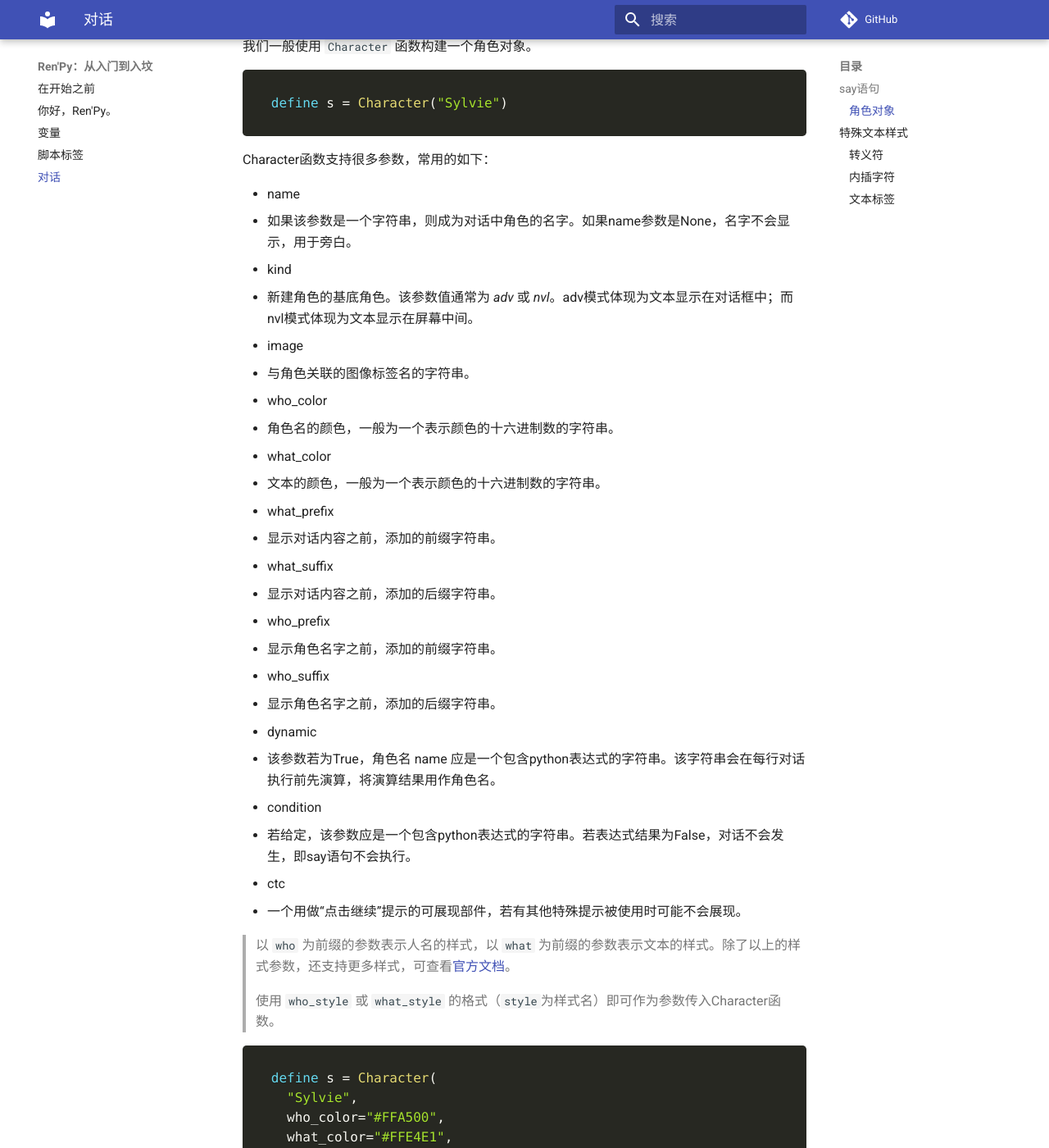
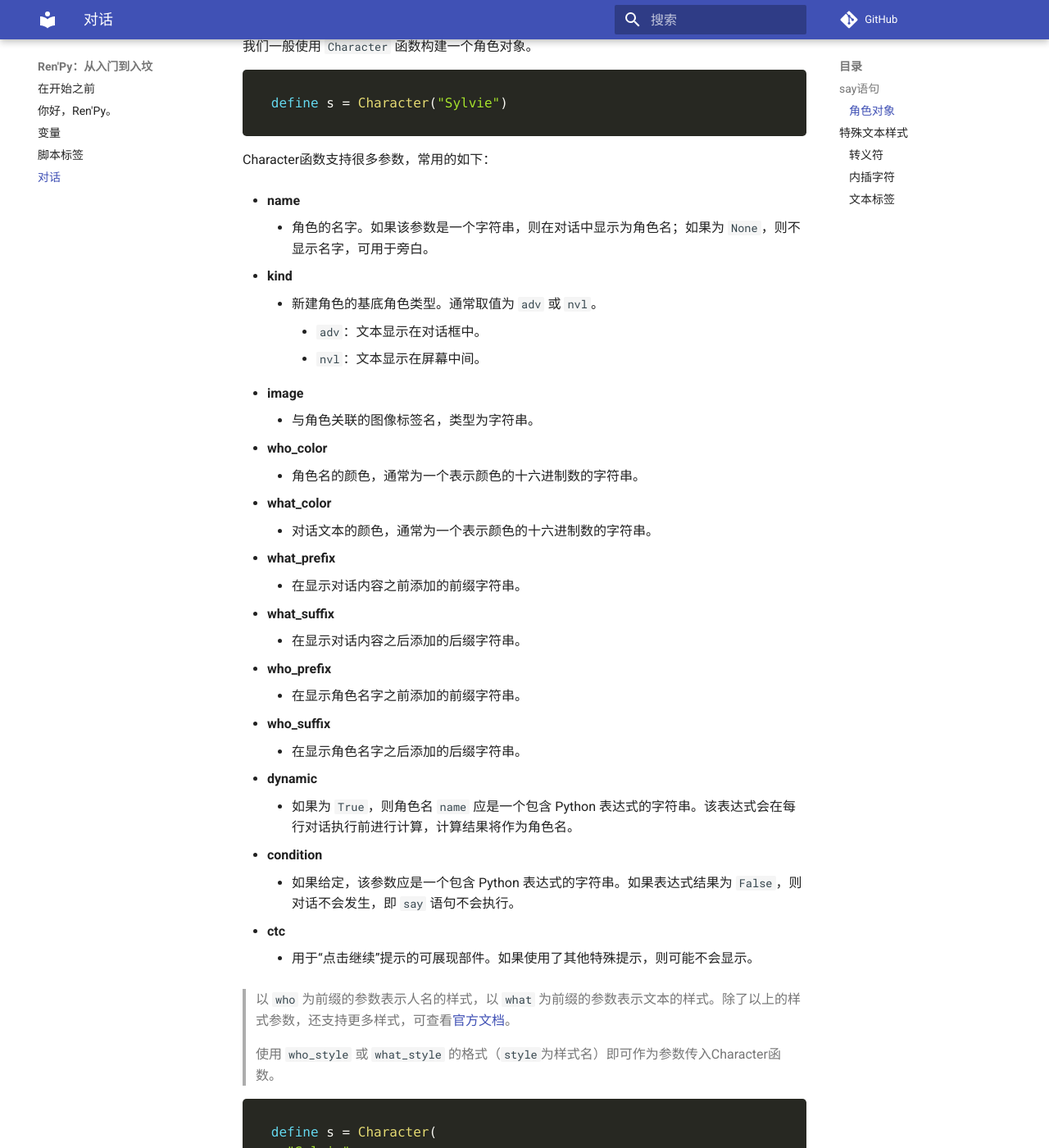
Before and after one commit to ZYKsslm/RenPy-Tutorial, an MkDocs documentation site: the page built from docs/对话.md, in a window 1280 px wide and 1400 px high, scrolled down 947 px. Shown: the whole window at 82% size. Built offline with MkDocs 1.6.1 and Material for MkDocs 9.7.7, drawn with Linux system fonts in a browser that asks for light colours; nearby versions of some CDN libraries; comment, search, counter and statistics services are not loaded.

Commit message:
细节修改

```diff
--- a/docs/对话.md
+++ b/docs/对话.md
@@ -37,41 +37,43 @@ define s = Character("Sylvie")
 
 Character函数支持很多参数，常用的如下：
 
-- name
-  - 如果该参数是一个字符串，则成为对话中角色的名字。如果name参数是None，名字不会显示，用于旁白。
+- **name**
+    - 角色的名字。如果该参数是一个字符串，则在对话中显示为角色名；如果为 `None`，则不显示名字，可用于旁白。
 
-- kind
-  - 新建角色的基底角色。该参数值通常为 *adv* 或 *nvl*。adv模式体现为文本显示在对话框中；而nvl模式体现为文本显示在屏幕中间。
+- **kind**
+    - 新建角色的基底角色类型。通常取值为 `adv` 或 `nvl`。
+        - `adv`：文本显示在对话框中。
+        - `nvl`：文本显示在屏幕中间。
 
-- image
-  - 与角色关联的图像标签名的字符串。
+- **image**
+    - 与角色关联的图像标签名，类型为字符串。
 
-- who_color
-  - 角色名的颜色，一般为一个表示颜色的十六进制数的字符串。
+- **who_color**
+    - 角色名的颜色，通常为一个表示颜色的十六进制数的字符串。
 
-- what_color
-  - 文本的颜色，一般为一个表示颜色的十六进制数的字符串。
+- **what_color**
+    - 对话文本的颜色，通常为一个表示颜色的十六进制数的字符串。
 
-- what_prefix
-  - 显示对话内容之前，添加的前缀字符串。
+- **what_prefix**
+    - 在显示对话内容之前添加的前缀字符串。
 
-- what_suffix
-  - 显示对话内容之前，添加的后缀字符串。
+- **what_suffix**
+    - 在显示对话内容之后添加的后缀字符串。
 
-- who_prefix
-  - 显示角色名字之前，添加的前缀字符串。
+- **who_prefix**
+    - 在显示角色名字之前添加的前缀字符串。
 
-- who_suffix
-  - 显示角色名字之前，添加的后缀字符串。
+- **who_suffix**
+    - 在显示角色名字之后添加的后缀字符串。
 
-- dynamic
-  - 该参数若为True，角色名 name 应是一个包含python表达式的字符串。该字符串会在每行对话执行前先演算，将演算结果用作角色名。
+- **dynamic**
+    - 如果为 `True`，则角色名 `name` 应是一个包含 Python 表达式的字符串。该表达式会在每行对话执行前进行计算，计算结果将作为角色名。
 
-- condition
-  - 若给定，该参数应是一个包含python表达式的字符串。若表达式结果为False，对话不会发生，即say语句不会执行。
+- **condition**
+    - 如果给定，该参数应是一个包含 Python 表达式的字符串。如果表达式结果为 `False`，则对话不会发生，即 `say` 语句不会执行。
 
-- ctc
-  - 一个用做“点击继续”提示的可展现部件，若有其他特殊提示被使用时可能不会展现。
+- **ctc**
+    - 用于“点击继续”提示的可展现部件。如果使用了其他特殊提示，则可能不会显示。
 
 > 以 `who` 为前缀的参数表示人名的样式，以 `what` 为前缀的参数表示文本的样式。除了以上的样式参数，还支持更多样式，可查看[官方文档](https://doc.renpy.cn/zh-CN/style_properties.html#text-style-properties)。
 >
```
Also changed, not shown: docs/你好，Ren'Py。.md (+1 -1 lines), docs/变量.md (+2 -2 lines), docs/脚本标签.md (+4 -4 lines).
